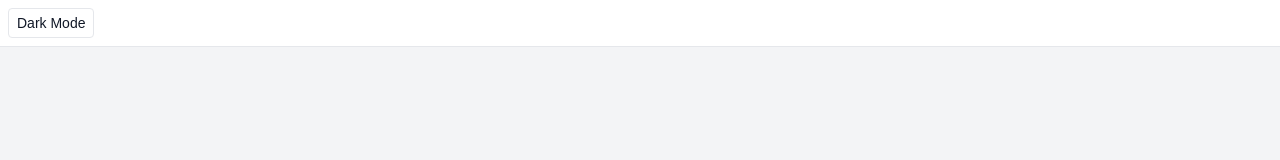
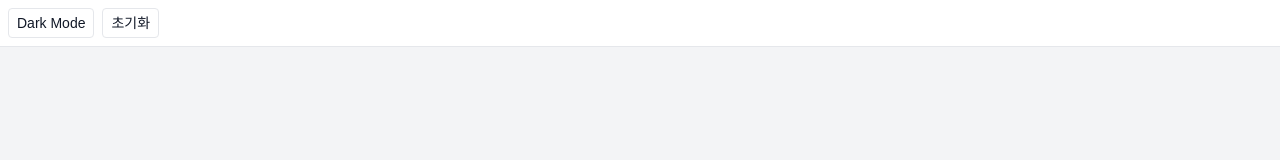
Before and after one commit to march-dave/react-next-anycase, a Next.js app: page /chatgpt-ko in a window 1280 px wide. Shown: the top 160 px of the page. Built offline with nearby package versions, Linux system fonts and the light colour scheme.

Commit message:
feat: add clear chat button

```diff
--- /dev/null
+++ b/components/ClearChatButton.js
@@ -0,0 +1,13 @@
+import React from 'react';
+
+export default function ClearChatButton({ onClear, label = 'Clear' }) {
+  return (
+    <button
+      onClick={onClear}
+      className="border px-2 py-1 rounded text-sm bg-white dark:bg-gray-700 dark:text-gray-100"
+      aria-label={label}
+    >
+      {label}
+    </button>
+  );
+}
--- a/pages/chatgpt-ko.js
+++ b/pages/chatgpt-ko.js
@@ -2,6 +2,7 @@ import { useState, useRef, useEffect } from 'react';
 import Head from 'next/head';
 import ChatBubble from '@/components/ChatBubbleKo';
 import DarkModeToggle from '@/components/DarkModeToggle';
+import ClearChatButton from '@/components/ClearChatButton';
 
 const STORAGE_KEY = 'chatgptMessages';
 
@@ -11,6 +12,15 @@ export default function ChatGptKoPage() {
   const [loading, setLoading] = useState(false);
   const endRef = useRef(null);
   const inputRef = useRef(null);
+
+  const handleClear = () => {
+    setMessages([]);
+    try {
+      localStorage.removeItem(STORAGE_KEY);
+    } catch (err) {
+      // ignore
+    }
+  };
 
   // Load messages from local storage on mount
   useEffect(() => {
@@ -83,8 +93,9 @@ export default function ChatGptKoPage() {
         <title>ChatGPT UI (한국어)</title>
       </Head>
       <div className="flex flex-col h-screen bg-white dark:bg-gray-900 text-gray-900 dark:text-gray-100">
-        <div className="p-2 border-b bg-white dark:bg-gray-800 dark:border-gray-700">
+        <div className="p-2 border-b bg-white dark:bg-gray-800 dark:border-gray-700 flex gap-2">
           <DarkModeToggle />
+          <ClearChatButton onClear={handleClear} label="초기화" />
         </div>
         <div className="flex-1 overflow-y-auto bg-gray-100 dark:bg-gray-900 p-4">
           {messages.map((msg, idx) => (
--- a/pages/chatgpt-stream.js
+++ b/pages/chatgpt-stream.js
@@ -2,6 +2,7 @@ import { useState, useRef, useEffect } from 'react';
 import Head from 'next/head';
 import ChatBubble from '@/components/ChatBubble';
 import DarkModeToggle from '@/components/DarkModeToggle';
+import ClearChatButton from '@/components/ClearChatButton';
 
 export default function ChatGptStreamPage() {
   const [messages, setMessages] = useState([]);
@@ -9,6 +10,11 @@ export default function ChatGptStreamPage() {
   const [loading, setLoading] = useState(false);
   const endRef = useRef(null);
   const inputRef = useRef(null);
+
+  const handleClear = () => {
+    setMessages([]);
+    setLoading(false);
+  };
 
   useEffect(() => {
     if (endRef.current) {
@@ -84,8 +90,9 @@ export default function ChatGptStreamPage() {
         <title>ChatGPT Stream UI</title>
       </Head>
       <div className="flex flex-col h-screen bg-white dark:bg-gray-900 text-gray-900 dark:text-gray-100">
-        <div className="p-2 border-b bg-white dark:bg-gray-800 dark:border-gray-700">
+        <div className="p-2 border-b bg-white dark:bg-gray-800 dark:border-gray-700 flex gap-2">
           <DarkModeToggle />
+          <ClearChatButton onClear={handleClear} />
         </div>
         <div className="flex-1 overflow-y-auto bg-gray-100 dark:bg-gray-900 p-4">
           {messages.map((msg, idx) => (
--- a/pages/chatgpt-ui.js
+++ b/pages/chatgpt-ui.js
@@ -2,6 +2,7 @@ import { useState, useRef, useEffect } from 'react';
 import Head from 'next/head';
 import ChatBubble from '@/components/ChatBubble';
 import DarkModeToggle from '@/components/DarkModeToggle';
+import ClearChatButton from '@/components/ClearChatButton';
 
 const STORAGE_KEY = 'chatgptMessages';
 
@@ -11,6 +12,15 @@ export default function ChatGptUIPersist() {
   const [loading, setLoading] = useState(false);
   const endRef = useRef(null);
   const inputRef = useRef(null);
+
+  const handleClear = () => {
+    setMessages([]);
+    try {
+      localStorage.removeItem(STORAGE_KEY);
+    } catch (err) {
+      // ignore
+    }
+  };
 
   // Load messages from local storage on mount
   useEffect(() => {
@@ -83,8 +93,9 @@ export default function ChatGptUIPersist() {
         <title>ChatGPT UI (Persistent)</title>
       </Head>
       <div className="flex flex-col h-screen bg-white dark:bg-gray-900 text-gray-900 dark:text-gray-100">
-        <div className="p-2 border-b bg-white dark:bg-gray-800 dark:border-gray-700">
+        <div className="p-2 border-b bg-white dark:bg-gray-800 dark:border-gray-700 flex gap-2">
           <DarkModeToggle />
+          <ClearChatButton onClear={handleClear} />
         </div>
         <div className="flex-1 overflow-y-auto bg-gray-100 dark:bg-gray-900 p-4">
           {messages.map((msg, idx) => (
--- a/pages/chatgpt.js
+++ b/pages/chatgpt.js
@@ -2,6 +2,7 @@ import { useState, useRef, useEffect } from 'react';
 import Head from 'next/head';
 import ChatBubble from '@/components/ChatBubble';
 import DarkModeToggle from '@/components/DarkModeToggle';
+import ClearChatButton from '@/components/ClearChatButton';
 
 export default function ChatGptPage() {
   const [messages, setMessages] = useState([]);
@@ -9,6 +10,10 @@ export default function ChatGptPage() {
   const [loading, setLoading] = useState(false);
   const endRef = useRef(null);
   const inputRef = useRef(null);
+
+  const handleClear = () => {
+    setMessages([]);
+  };
 
   useEffect(() => {
     if (endRef.current) {
@@ -60,8 +65,9 @@ export default function ChatGptPage() {
         <title>ChatGPT UI</title>
       </Head>
       <div className="flex flex-col h-screen bg-white dark:bg-gray-900 text-gray-900 dark:text-gray-100">
-        <div className="p-2 border-b bg-white dark:bg-gray-800 dark:border-gray-700">
+        <div className="p-2 border-b bg-white dark:bg-gray-800 dark:border-gray-700 flex gap-2">
           <DarkModeToggle />
+          <ClearChatButton onClear={handleClear} />
         </div>
         <div className="flex-1 overflow-y-auto bg-gray-100 dark:bg-gray-900 p-4">
           {messages.map((msg, idx) => (
--- a/pages/gpt.js
+++ b/pages/gpt.js
@@ -2,6 +2,7 @@ import { useState, useRef, useEffect } from 'react';
 import Head from 'next/head';
 import ChatBubble from '@/components/ChatBubble';
 import DarkModeToggle from '@/components/DarkModeToggle';
+import ClearChatButton from '@/components/ClearChatButton';
 
 const MODELS = ['gpt-3.5-turbo', 'gpt-4'];
 
@@ -12,6 +13,10 @@ export default function GptUIPage() {
   const [loading, setLoading] = useState(false);
   const endRef = useRef(null);
   const inputRef = useRef(null);
+
+  const handleClear = () => {
+    setMessages([]);
+  };
 
   useEffect(() => {
     if (endRef.current) {
@@ -64,8 +69,9 @@ export default function GptUIPage() {
         <title>GPT UI</title>
       </Head>
       <div className="flex flex-col h-screen bg-white dark:bg-gray-900 text-gray-900 dark:text-gray-100">
-        <div className="p-2 border-b bg-white dark:bg-gray-800 dark:border-gray-700">
+        <div className="p-2 border-b bg-white dark:bg-gray-800 dark:border-gray-700 flex gap-2">
           <DarkModeToggle />
+          <ClearChatButton onClear={handleClear} />
         </div>
         <div className="flex-1 overflow-y-auto bg-gray-100 dark:bg-gray-900 p-4">
           {messages.map((msg, idx) => (
```
Also changed, not shown: 2 other files (tests, documents, lock files or other folders).
